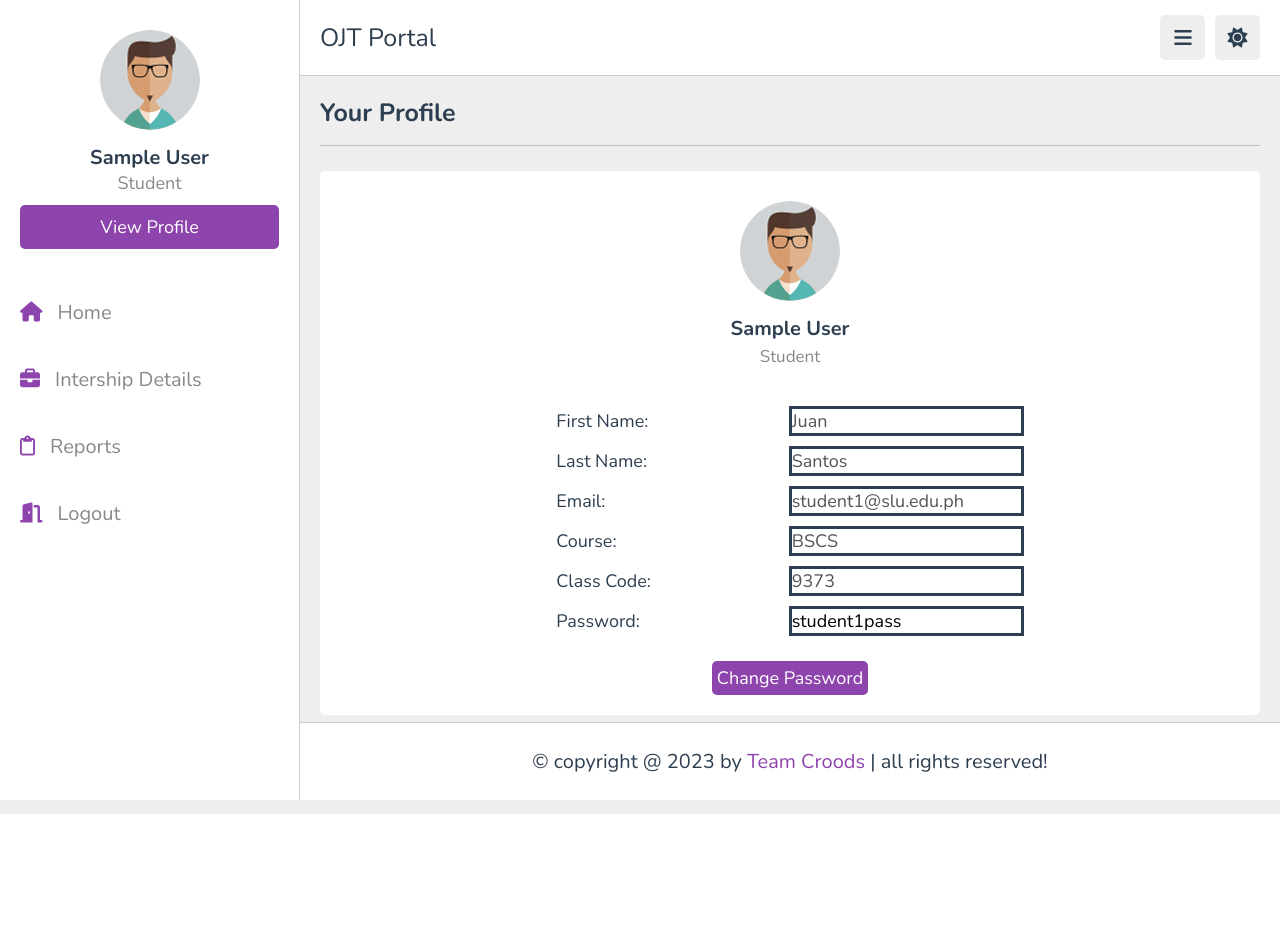
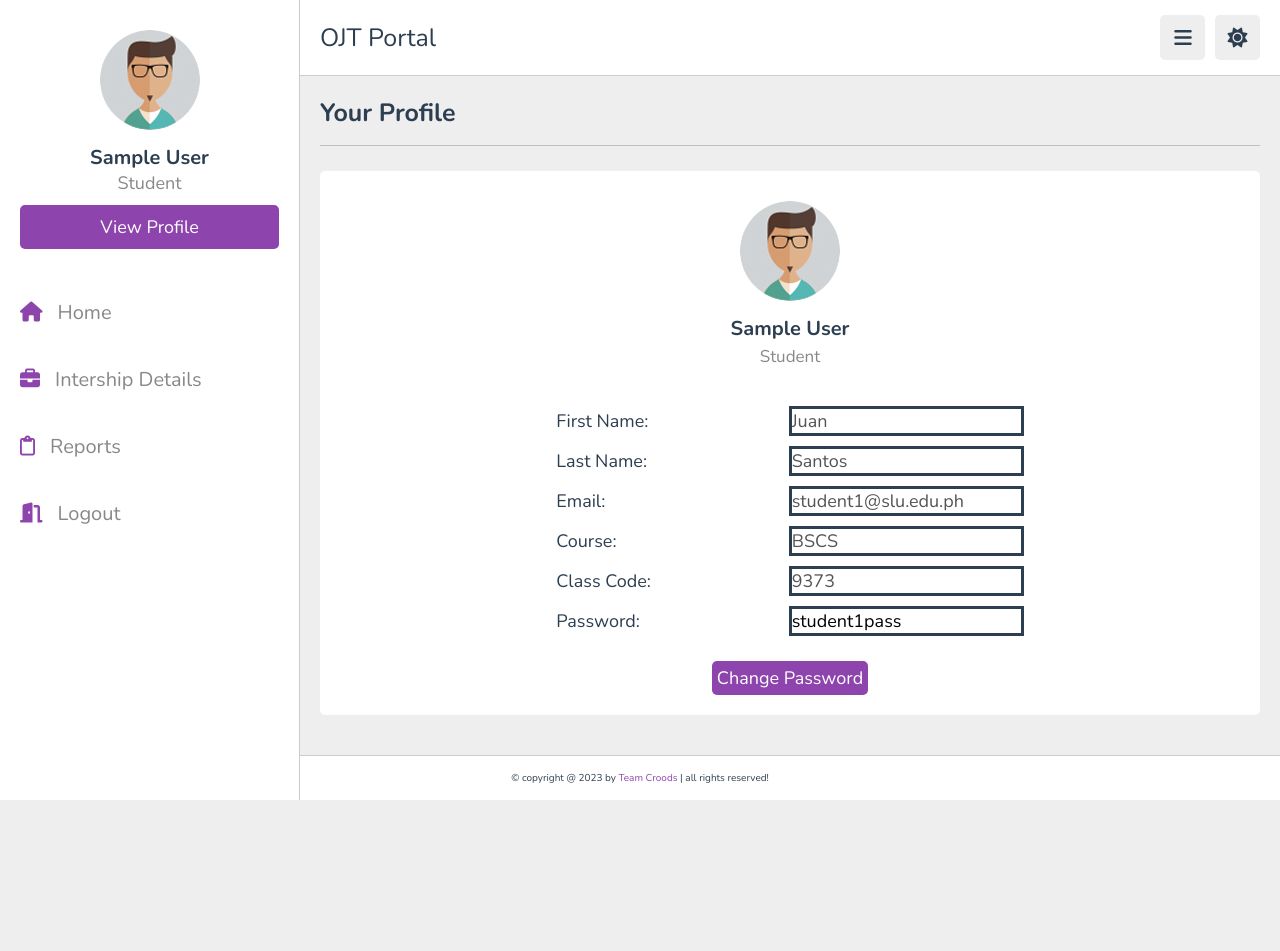
Before and after one commit to Yu3times/SLU-OJT-Management-Web-App, a PHP site: page /homepage/student/profile.php in a window 1280 px wide. Before the commit the page ends 814 px from the top, so only its background shows below. Run offline with PHP 8.4, Linux system fonts and the light colour scheme; the visitor is signed in with stand-in values (Sample User, id 1); data comes from the database, SQL or seed files in the repository; some libraries are stand-ins or nearby versions.

Commit message:
fixed query statement of announcement in index and fixed footer css

```diff
--- a/public/css/style.css
+++ b/public/css/style.css
@@ -1271,11 +1271,11 @@ section{
 .footer{
    background-color: var(--white);
    border-top: var(--border);
-   position: sticky;
+   position: fixed;
    bottom: 0; left: 0; right: 0;
    text-align: center;
-   font-size: 2rem;
-   padding:2.5rem 2rem;
+   font-size: 1rem;
+   padding:1.5rem 1rem;
    color:var(--black);
    margin-top: 1rem;
    z-index: 1000;
@@ -1335,9 +1335,14 @@ section{
    border-width: 3px;
 }
 
-.user-profile, section.reports, section.home-grid {
-   min-height: 550px;
-   height: 650px;
+.user-profile {
+   min-height: 850px;
+   height: 875px;
+}
+
+section.reports, section.home-grid {
+   min-height: 650px;
+   height: 700px;
 }
 
 @media (max-width:1200px){
--- a/student/index.php
+++ b/student/index.php
@@ -41,8 +41,8 @@
    //Fetching announcements made by the advisors
    $announcementsQuery = $db->prepare("SELECT a.title, a.message, a.datePosted
    FROM announcements AS a
-   JOIN advisor AS adv ON a.advisorId = adv.advisorId
-   JOIN internship AS i ON adv.advisorId = i.advisorId
+   JOIN teacher AS tea ON a.teacherId = tea.teacherId
+   JOIN internship AS i ON tea.teacherId = i.teacherId
    JOIN student AS s ON i.studentId = s.studentId
    WHERE s.userId = ?
    ORDER BY a.datePosted DESC
```
